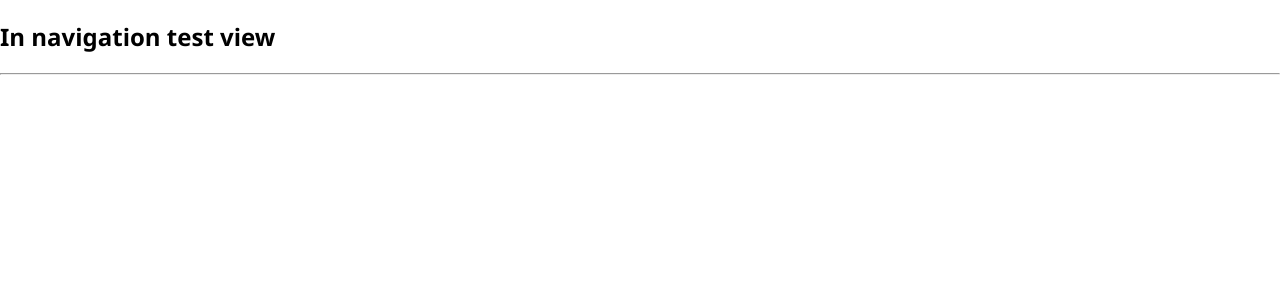
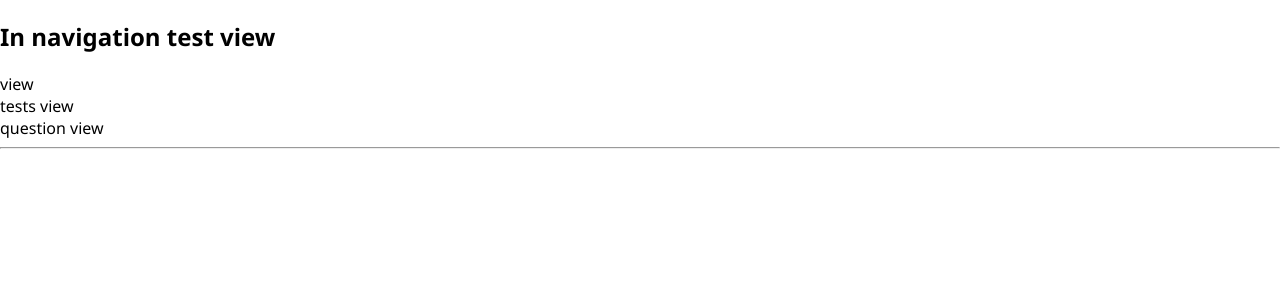
Before and after one commit to Shoam611/Tests-System, a React (Create React App) app in the folder test-sys-client/: page /test in a window 1280 px wide. Shown: the top 300 px of the page. Built offline with nearby package versions, Linux system fonts and the light colour scheme.

Commit message:
minimal navigation systerm

```diff
--- a/test-sys-client/src/Naigation/AppNavigator.js
+++ b/test-sys-client/src/Naigation/AppNavigator.js
@@ -11,7 +11,6 @@ const AppNavigator = () => {
                     <Route path="questions" element={<QuestionsViews />} />
                     <Route path="tests" element={<TestsView />} />
                     <Route path="default" element={<DefaultView />} />
-                    <Route path="*" element={<> <h2>404 not found</h2> </>} />
                 </Route>
             </Routes>
         </div>
--- a/test-sys-client/src/Naigation/MainNavigator.js
+++ b/test-sys-client/src/Naigation/MainNavigator.js
@@ -2,11 +2,6 @@ import { Routes, Route } from 'react-router-dom';
 
 import AppNavigator from './AppNavigator';
 import TestNavigator from './TestNavigator';
-import App from 'App';
-import DefaultView from 'views/defaultView';
-import TestsView from '../views/TestsView'
-import QuestionsView from '../views/QuestionsView'
-
 
 const MainNavigator = () => {
   return (
--- a/test-sys-client/src/index.js
+++ b/test-sys-client/src/index.js
@@ -1,12 +1,12 @@
 import React from 'react';
 import ReactDOM from 'react-dom';
 import './index.css';
-import MainNavigator from './Naigation/MainNavigator'
+import Navigator from './Naigation/MainNavigator'
 import {BrowserRouter} from 'react-router-dom'
 ReactDOM.render(
   <React.StrictMode>
     <BrowserRouter>
-      <MainNavigator />
+      <Navigator />
     </BrowserRouter>
   </React.StrictMode>,
   document.getElementById('root')
--- a/test-sys-client/src/views/Tests.js
+++ b/test-sys-client/src/views/Tests.js
@@ -1,9 +1,20 @@
-import { Outlet } from "react-router-dom";
+import { Link, Outlet } from "react-router-dom";
 
 const DefaultView = () => {
     return (
         <div>
             <h2>In navigation test view</h2>
+            <ul>
+                <li>
+                    <Link index to="/test/default"> view</Link>
+                </li>
+                <li>
+                    <Link to="/test/tests">tests view</Link>
+                </li>
+                <li>
+                    <Link to="/test/questions">question view</Link>
+                </li>
+            </ul>
             <hr />
             <Outlet />
         </div>
```
